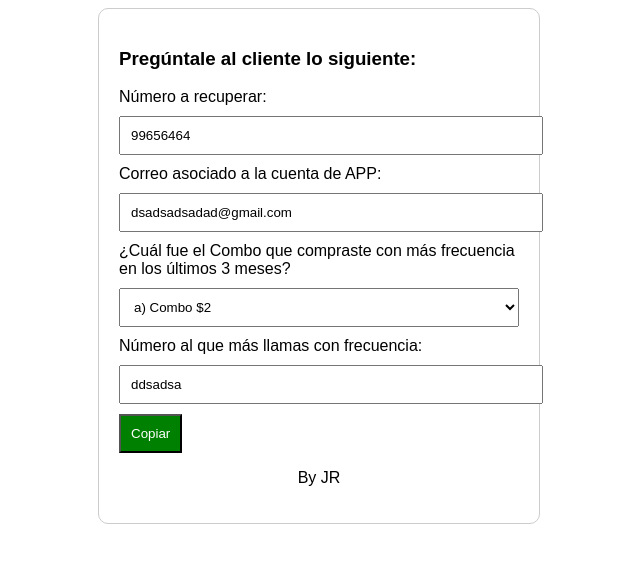
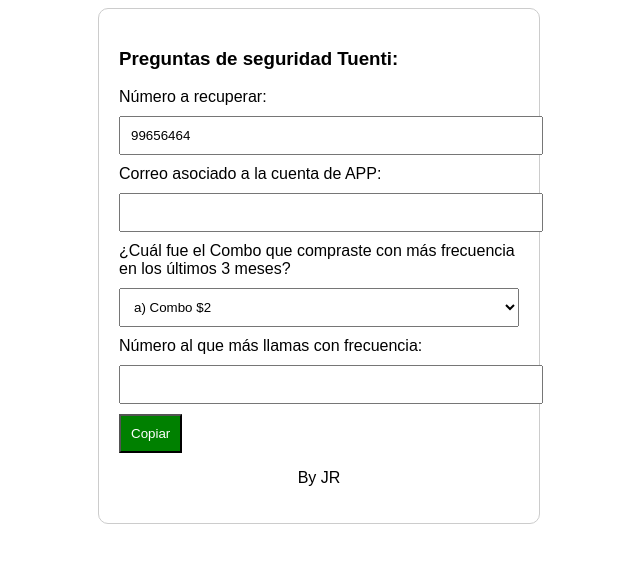
Before and after one commit to tuenti-2024/Verificaciontuenti, a plain HTML site: page index.html in a window 1280 px wide. Shown: the whole page, without its empty margins (321-961 px from the left). Drawn offline with Linux system fonts and the light colour scheme.

Commit message:
Update index.html

```diff
--- a/index.html
+++ b/index.html
@@ -33,12 +33,12 @@
 </head>
 <body>
     <div class="form-container">
-        <h3>Pregúntale al cliente lo siguiente:</h3>
+        <h3>Preguntas de seguridad Tuenti:</h3>
         <label>Número a recuperar:</label>
         <input type="text" id="numero" value="99656464">
 
         <label>Correo asociado a la cuenta de APP:</label>
-        <input type="text" id="correo" value="dsadsadsadad@gmail.com">
+        <input type="text" id="correo" value=" ">
 
         <label>¿Cuál fue el Combo que compraste con más frecuencia en los últimos 3 meses?</label>
         <select id="combo">
@@ -52,7 +52,7 @@
         </select>
 
         <label>Número al que más llamas con frecuencia:</label>
-        <input type="text" id="numeroFrecuente" value="ddsadsa">
+        <input type="text" id="numeroFrecuente" value=" ">
 
         <button class="copy-btn" onclick="copiar()">Copiar</button>
 
```
